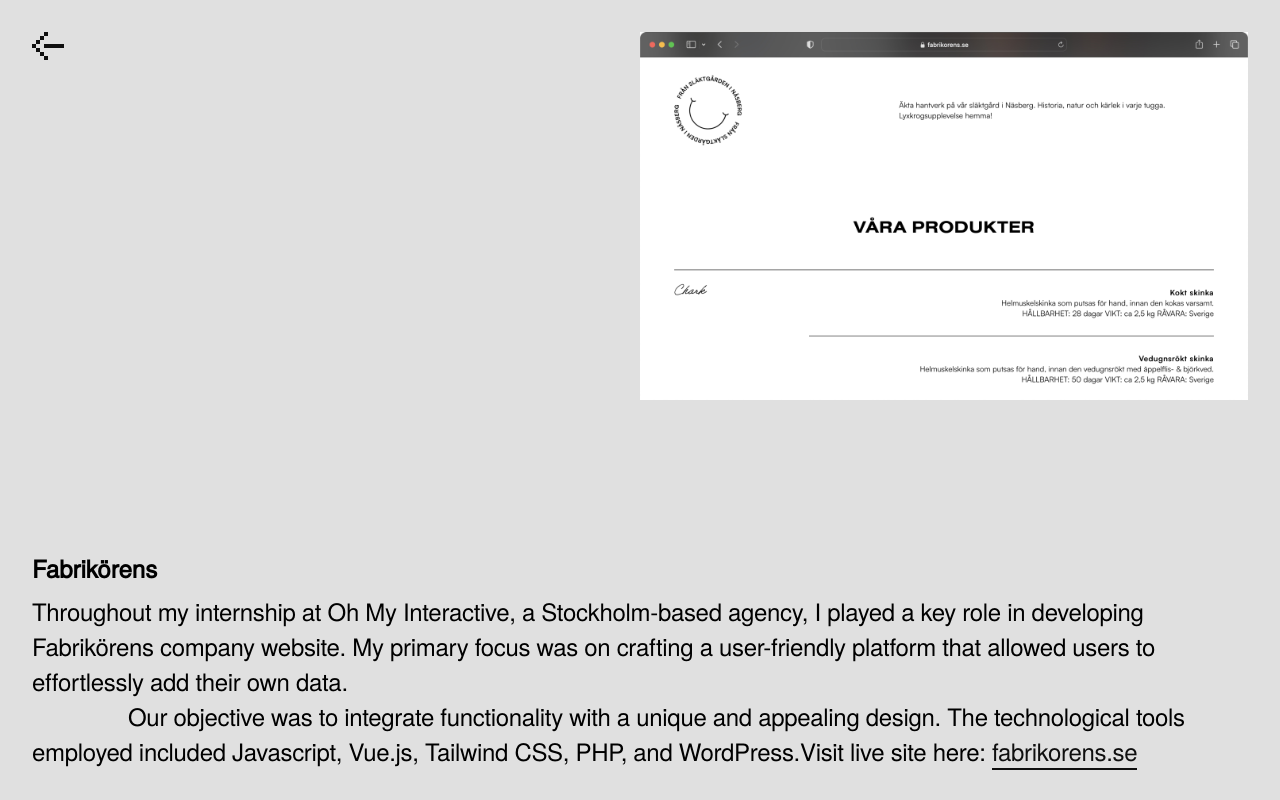
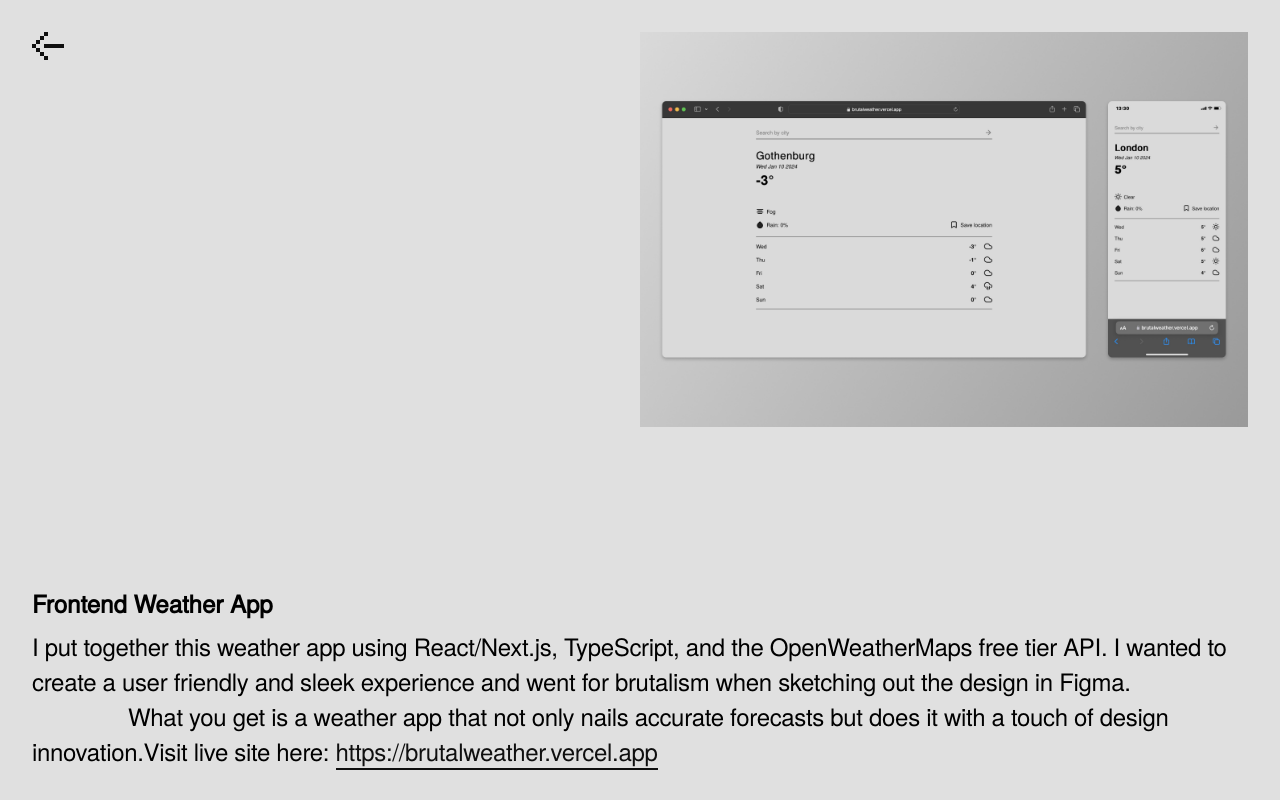
Before and after one commit to Isak-Martinson/portfolio, a Next.js app: page /0 in a window 1280 px wide. Built offline with nearby package versions, Linux system fonts and the light colour scheme.

Commit message:
updated with info about weather app

```diff
--- a/data.ts
+++ b/data.ts
@@ -12,6 +12,18 @@
   {
     id: 0,
     case: 'Case 1',
+    title: 'Frontend Weather App',
+    body: [
+      'I put together this weather app using React/Next.js, TypeScript, and the OpenWeatherMaps free tier API. I wanted to create a user friendly and sleek experience and went for brutalism when sketching out the design in Figma.',
+      'What you get is a weather app that not only nails accurate forecasts but does it with a touch of design innovation.',
+    ],
+    imageUrl: '/images/weather-app.jpg',
+    videoUrl: '',
+    url: 'https://brutalweather.vercel.app',
+  },
+  {
+    id: 1,
+    case: 'Case 2',
     title: 'Fabrikörens',
     body: [
       'Throughout my internship at Oh My Interactive, a Stockholm-based agency, I played a key role in developing Fabrikörens company website. My primary focus was on crafting a user-friendly platform that allowed users to effortlessly add their own data.',
@@ -22,8 +34,8 @@
     url: 'https://fabrikorens.se',
   },
   {
-    id: 1,
-    case: 'Case 2',
+    id: 2,
+    case: 'Case 3',
     title: 'blodet i oss',
     body: [
       'While Digital Design and Frontend Development take the lead in my professional focus, I also bring experience in the realm of motion graphics. In 2019, the Swedish artist Ola Åstrand reached out to me, asking me to film his public art installation titled “blodet i oss”.',
@@ -35,8 +47,8 @@
     url: '',
   },
   {
-    id: 2,
-    case: 'Case 3',
+    id: 3,
+    case: 'Case 4',
     title: 'Oops...',
     body: ['nothing here yet, work coming soon.'],
     imageUrl: '/images/under-construction.jpg',
--- a/src/app/[id]/page.tsx
+++ b/src/app/[id]/page.tsx
@@ -54,7 +54,7 @@
             {caseData.url !== '' && index > 0 ? 'Visit live site here: ' : null}
             {caseData.url !== '' && index > 0 ? (
               <a className={styles.url} href={caseData.url}>
-                fabrikorens.se
+                {caseData.url}
               </a>
             ) : null}
           </p>
```
Also changed, not shown: public/images/weather-app.jpg (added).
